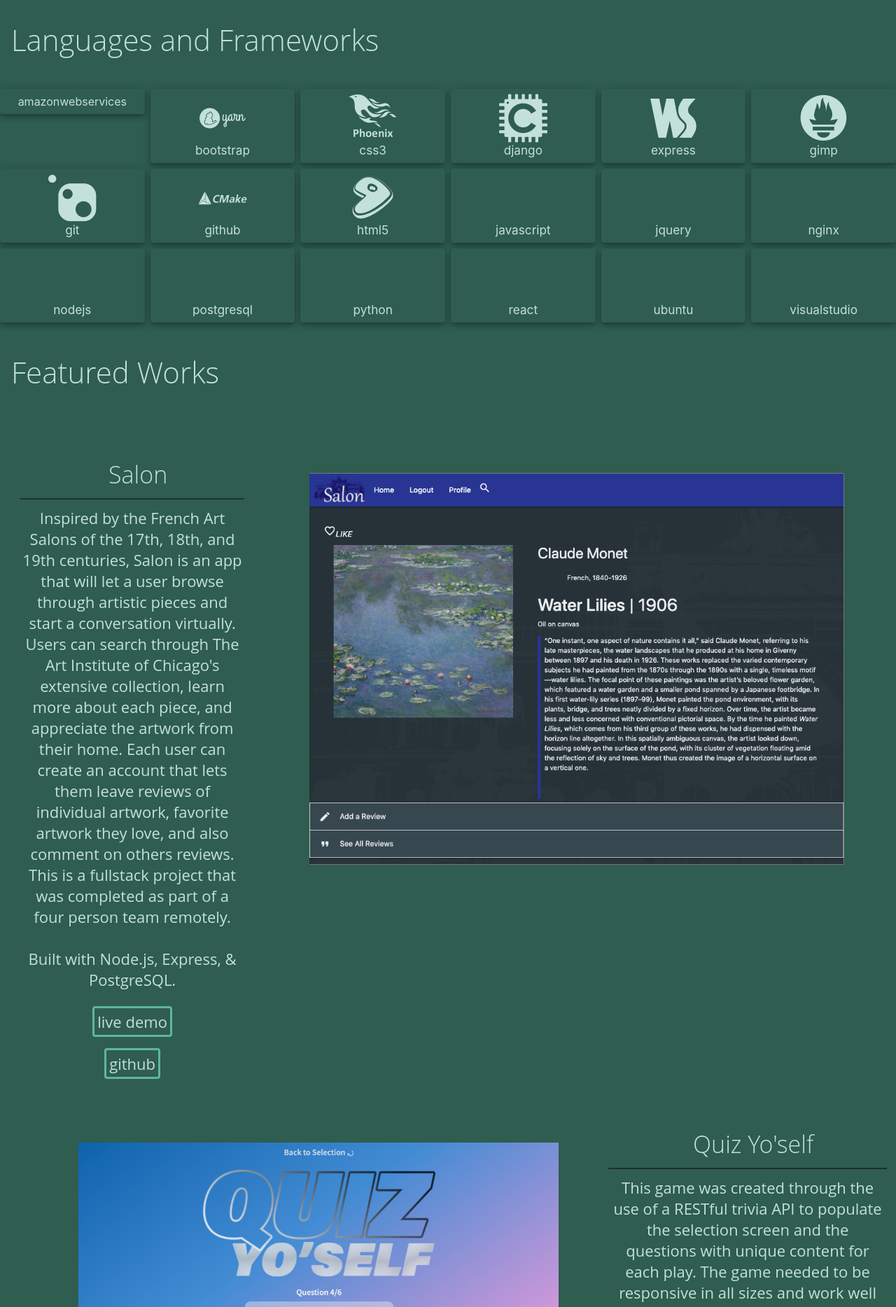
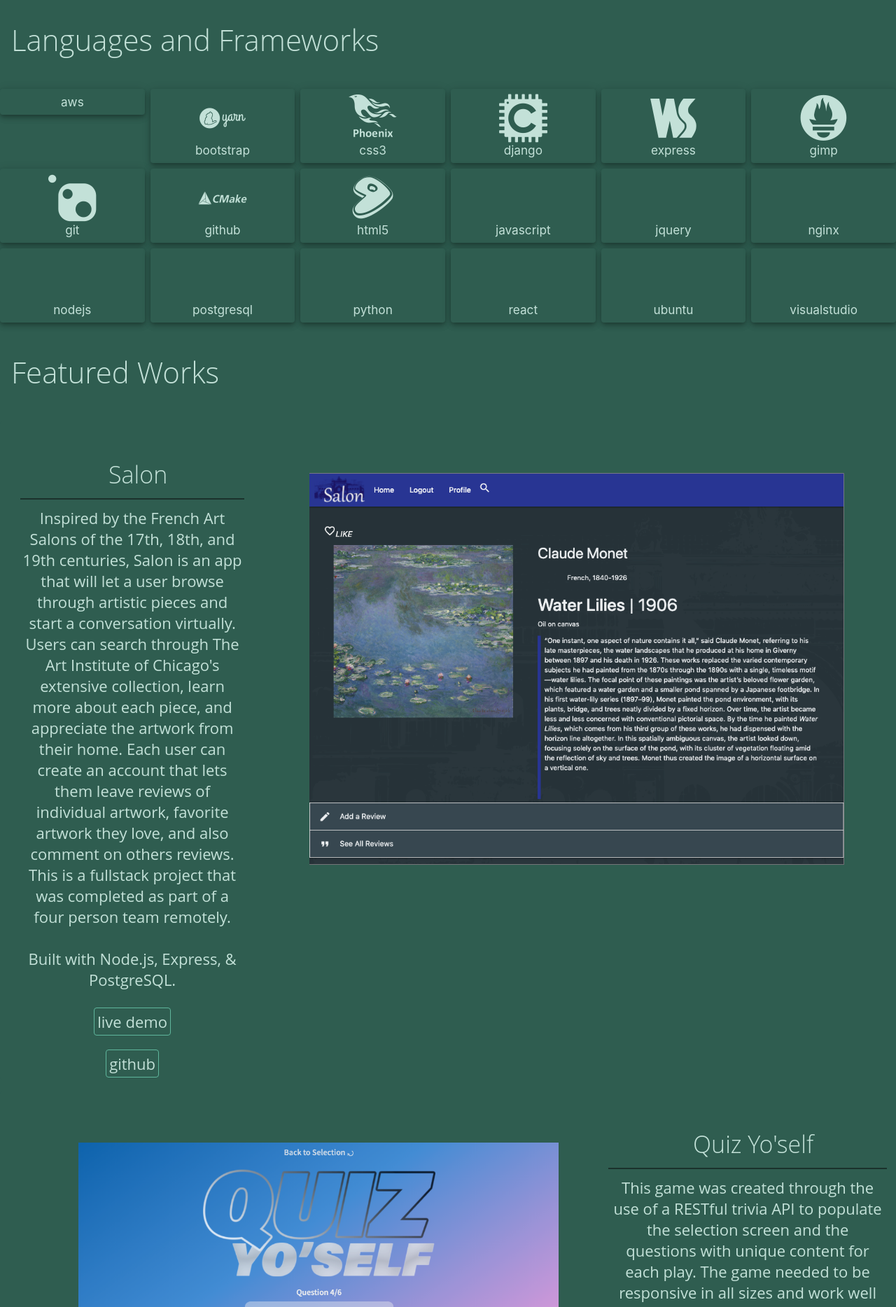
Before and after one commit to KatySage/portfolio-final, a React (Create React App) app: page / in a window 1280 px wide. Shown: the part 720-2588 px from the top of the page at 70% size. Built offline with nearby package versions, Linux system fonts and the light colour scheme; some icons are missing.

Commit message:
fixed resume link

```diff
--- a/src/App.css
+++ b/src/App.css
@@ -114,7 +114,7 @@
 .button{
   background-color: #2f5d50;
   border-radius: 4px;
-  border: 3px solid #5fb69c;
+  border: 1px solid #5fb69c;
   height: calc(10px + 5vmin);
   width: calc(10px + 17vmin);
   font-size: calc(10px + 1.5vmin);
@@ -122,6 +122,11 @@
   outline: none;
   padding: 4px;
   text-decoration: none;
+}
+.button:hover{
+  background-color: #468874;
+  box-shadow: 0 6px 16px rgba(0, 0, 0, 0.15);
+  outline: none;
 }
 footer{
   margin-top: .5em;
@@ -142,7 +147,7 @@
 .button2{
   background-color: #2f5d50;
   border-radius: 4px;
-  border: 3px solid #5fb69c;
+  border: 1px solid #5fb69c;
   height: calc(10px + 5vmin);
   width: calc(10px + 20vmin);
   font-size: calc(10px + 3.3vmin);
--- a/src/App.js
+++ b/src/App.js
@@ -10,6 +10,7 @@
 import quiz from './images/quiz-screenshot.png';
 import github from './images/github.png';
 import linkedin from './images/linkedin-white.png';
+import pdf from './images/ksage_resume.pdf'
 
 const App = () => {
   const useStyles = makeStyles((theme) => ({
@@ -34,7 +35,7 @@
         <img src={img} alt="help" />
         <h1>Katy Sage
             </h1>
-            <h2><a href="/images/ksage_resume.pdf" target="_blank" rel="noopener noreferrer">resume</a>
+            <h2><a href={pdf} target="_blank" rel="noopener noreferrer">resume</a>
                 &nbsp; &nbsp; &nbsp;
             <a href="https://github.com/katysage" target="_blank" rel="noopener noreferrer">github</a>
             &nbsp; &nbsp; &nbsp;
@@ -49,8 +50,8 @@
         <Grid item xs={4} sm={3} md={2}>
           <Paper className={classes.paper} elevation={5}>
           <div className="custom-icon">
-            <Devicon name="amazonwebservices" logoStyle="original" size="4em" color="#c3e1d8"/></div><div style= {{color: '#c3e1d8'}} >
-              amazonwebservices
+            <Devicon name="amazonwebservices" logoStyle="original" size="4em" color="#c3e1d8"/>
+              aws
           </div>
           </Paper>
         </Grid>
```
